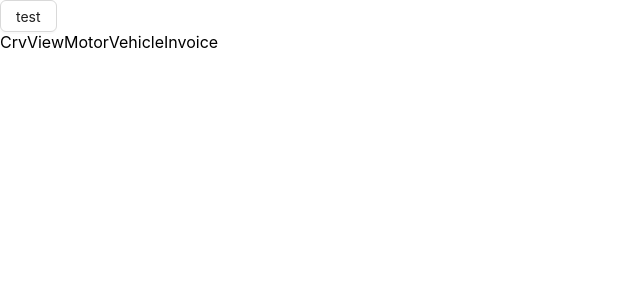
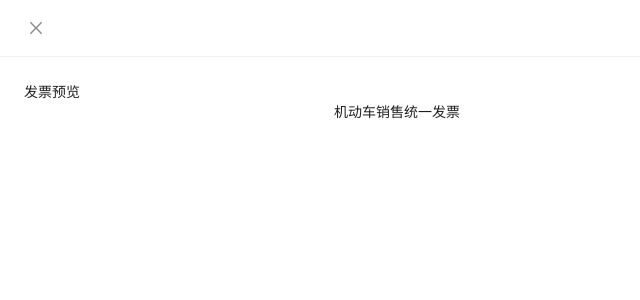
Before and after one commit to Lucius-Pan/E-book_management_system_React, a React (Create React App) app in the folder app/: page /test in a window 1280 px wide. Both pictures are taken after a click on the button "test". Shown: the top 300 px of the page, without its empty margins (0-640 px from the left). Built offline with nearby package versions, Linux system fonts and the light colour scheme.

Commit message:
Auto stash before rebase of "refs/heads/main"
123123

```diff
--- a/app/src/components/CrvViewMotorVehicleInvoice.jsx
+++ b/app/src/components/CrvViewMotorVehicleInvoice.jsx
@@ -1,12 +1,37 @@
 import React from "react";
+import {Col, Drawer, Modal, Row} from "antd";
 
 
-const CrvViewMotorVehicleInvoice = () => {
-  return (
-    <>
-      <div>CrvViewMotorVehicleInvoice</div>
-    </>
-  );
+const CrvViewMotorVehicleInvoice = (props) => {
+    return (
+        <>
+            <Drawer
+            width={props.width || "100%"}
+            height={props.height || "100%"}
+            visible={props.visible}
+            title={props.title }
+            onClose={props.onCancel}
+            footer={props.footer }
+            >
+                <div>
+                    <Row>
+                        <span>发票预览</span>
+                    </Row>
+                    <Row gutter={8}>
+                        <Col span={6}>
+
+                        </Col>
+                        <Col span={6}>
+                            <span color={"#916447"}>机动车销售统一发票</span>
+                        </Col>
+                        <Col>
+
+                        </Col>
+                    </Row>
+                </div>
+            </Drawer>
+        </>
+    );
 
 }
 export default CrvViewMotorVehicleInvoice;
```
